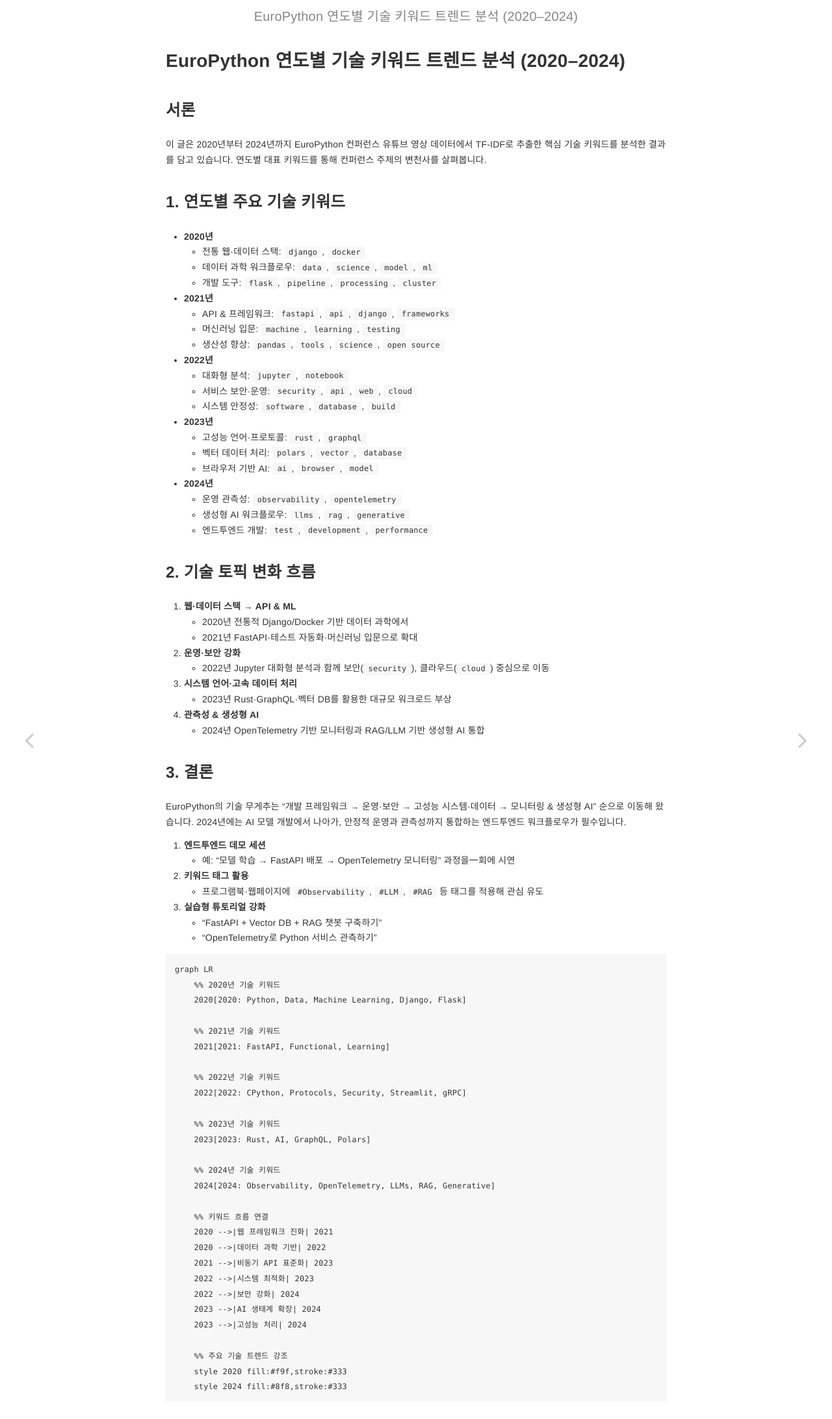
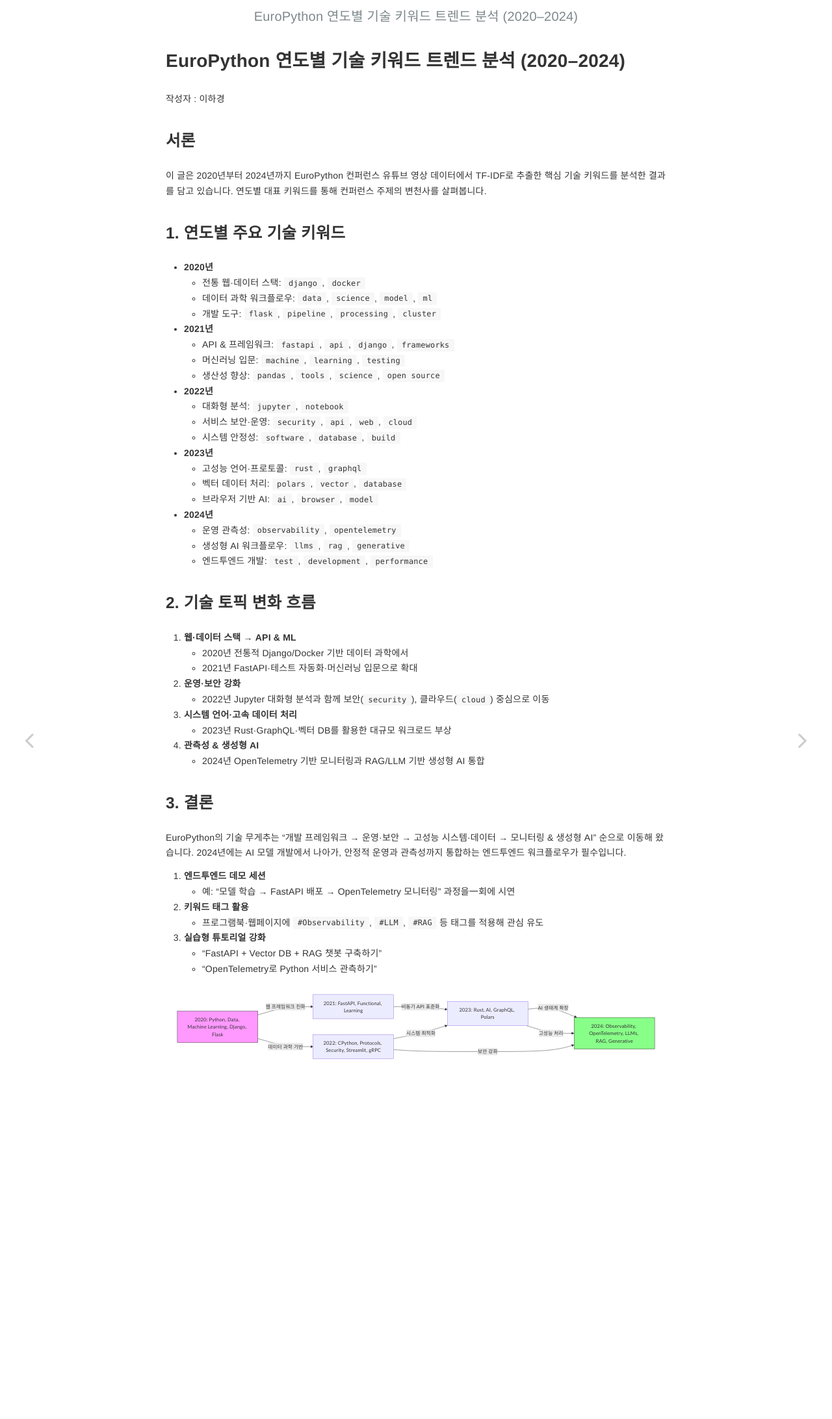
Before and after one commit to GSIII/edabook, a Jekyll site: the page built from _posts/2025-05-25-europython-hkharper.md, in a window 1280 px wide. Shown: the whole page at 65% size. Built offline with Jekyll 4.4.1, drawn with Linux system fonts in a browser that asks for light colours.

Commit message:
Update 2025-05-25-europython-hkharper.md

```diff
--- a/_posts/2025-05-25-europython-hkharper.md
+++ b/_posts/2025-05-25-europython-hkharper.md
@@ -4,7 +4,10 @@ author: 이하경
 date: 2025-05-25
 category: EuroPython 2020-2024
 layout: post
+mermaid: true
 ---
+
+작성자 : 이하경
 
 ## 서론
 이 글은 2020년부터 2024년까지 EuroPython 컨퍼런스 유튜브 영상 데이터에서 TF-IDF로 추출한 핵심 기술 키워드를 분석한 결과를 담고 있습니다. 연도별 대표 키워드를 통해 컨퍼런스 주제의 변천사를 살펴봅니다.
```
